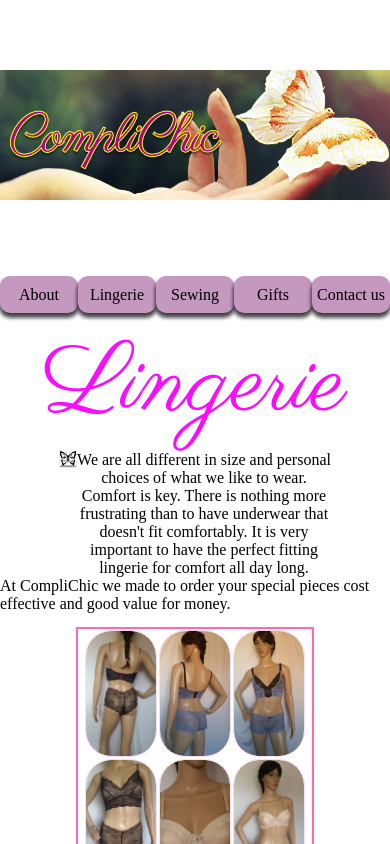
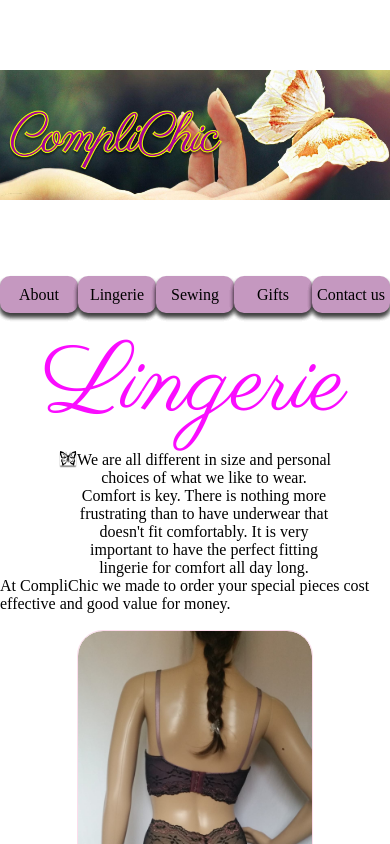
Before and after one commit to Russellgrd/complichic, a React (Create React App) app: page /lingerie in a window 390 px wide. Shown: the top 844 px of the page. Built offline with nearby package versions, Linux system fonts and the light colour scheme; a web font is replaced by a local one.

Commit message:
added 3 media queries to the gallery page for smaller devices

```diff
--- a/src/index.css
+++ b/src/index.css
@@ -155,17 +155,33 @@ h1 {
   justify-content: center;
   flex-wrap:wrap;
   width: 60%;
-  outline: 2px solid hotpink;
   margin-top: 1rem;
 }
 
 .lingerGallery-img {
   margin: 2px;
-  width: 30%;
+  width: 20%;
   object-fit: cover;
   outline: 1px solid #FCDDEC;
   border-radius: 25px;
 }
+
+@media only screen and (max-width: 1300px) {
+  .lingerGallery-img {
+    width: 30%;
+  }
+}
+@media only screen and (max-width: 900px) {
+  .lingerGallery-img {
+    width: 40%;
+  }
+}
+@media only screen and (max-width: 700px) {
+  .lingerGallery-img {
+    width: 100%;
+  }
+}
+
 
 /* Sewing */
 
```
